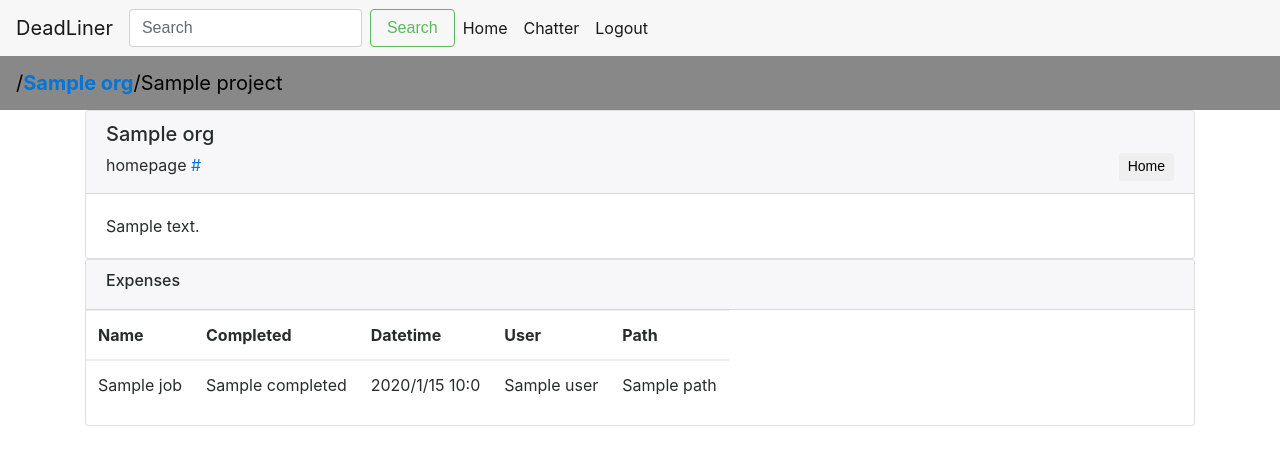
After one commit to maTORIx/deadliner, a Django app: template templates/task.html in a window 1280 px wide. The commit adds this page. Shown: the top 465 px of the page. Run offline with Django 3.2, Linux system fonts and the light colour scheme; the template is opened without the code that fills it: most values are stand-ins (such as "Sample title", 1, 10 or a date in 2020); some libraries are stand-ins or nearby versions.

Commit message:
add get method in view task

```diff
--- a/deadliner/settings.py
+++ b/deadliner/settings.py
@@ -110,15 +110,15 @@ AUTH_PASSWORD_VALIDATORS = [
 # Internationalization
 # https://docs.djangoproject.com/en/1.9/topics/i18n/
 
-LANGUAGE_CODE = 'en-us'
+LANGUAGE_CODE = 'ja'
 
-TIME_ZONE = 'UTC'
+TIME_ZONE = 'Asia/Tokyo'
 
 USE_I18N = True
 
 USE_L10N = True
 
-USE_TZ = True
+USE_TZ = False
 
 
 # Static files (CSS, JavaScript, Images)
--- a/templates/job.html
+++ b/templates/job.html
@@ -107,7 +107,7 @@
     <div class="col-lg-12">
       <div class="card">
         <div class="card-header">
-          <h6>Task</h6>
+          <h6>Recent Task</h6>
         </div>
         <table class="table table-responsive table-borderd" style="overflow-y: auto;max-height:500px;">
           <thead>
@@ -124,7 +124,7 @@
               <tr>
                 <td>{{task.job.title}}</td>
                 <td>{{task.data.completed}}</td>
-                <td>{{task.data.date_update.year}}/{{task.data.date_update.month}}/{{task.data.date_update.day}} {{task.data.date_update.hour}}:{{task.data.date_update.minute}}</td>
+                <td>{{task.data.date_update}}</td>
                 <td>{{task.user.name}}</td>
                 <td>{{task.path}}</td>
               </tr>
@@ -266,7 +266,7 @@
           </div>
           <div class="form-group">
             <label>Money</label>
-            <input type="number" name="money" maxlength=255"" class="form-control" placeholder="Enter money" required/>
+            <input type="text" name="money" maxlength=255"" class="form-control" placeholder="Enter money" required/>
           </div>
           {{job.id}}
           <input type="hidden" name="job_id" value="{{job.id}}">
--- a/templates/project.html
+++ b/templates/project.html
@@ -94,7 +94,7 @@
     <div class="col-lg-12">
       <div class="card">
         <div class="card-header">
-          <h6>Task</h6>
+          <h6>Recent Task</h6>
         </div>
         <table class="table table-responsive table-borderd" style="overflow-y: auto;max-height:500px;">
           <thead>
@@ -111,7 +111,7 @@
               <tr>
                 <td>{{task.job.title}}</td>
                 <td>{{task.data.completed}}</td>
-                <td>{{task.data.date_update.year}}/{{task.data.date_update.month}}/{{task.data.date_update.day}} {{task.data.date_update.hour}}:{{task.data.date_update.minute}}</td>
+                <td>{{task.data.date_update}}</td>
                 <td>{{task.user.name}}</td>
                 <td>{{task.path}}</td>
               </tr>
--- /dev/null
+++ b/templates/task.html
@@ -0,0 +1,59 @@
+{% extends 'layout.html' %}
+
+{% block content %}
+{% load method_override %}
+<nav class="navbar navbar-inverse" style="background-color: {{org.color}}">
+  <div class="navbar-brand" style="color: #000000;">/<a href="/org/{{org.name}}"><b>{{org.name}}</b></a>/{{project.title}}</div>
+</nav>
+<div class="container">
+  <div class="row">
+    <div class="col-lg-12">
+      <div class="card">
+        <div class="card-header">
+          <h5>{{org.name}}</h5>
+          <div>homepage
+            <a href="{{org.link_homepage}}">{{org.link_homepage}}</a>
+            <a href="/org/{{org.name}}"><button class="btn btn-default btn-sm float-right">Home</button></a>
+          </div>
+        </div>
+        <div class="card-block">
+          <div>{{org.description}}</div>
+        </div>
+      </div>
+    </div>
+  </div>
+  <div class="row">
+    <div class="col-lg-12">
+      <div class="card">
+        <div class="card-header">
+          <h6>Expenses</h6>
+        </div>
+        <div class="class-block">
+          <table class="table table-responsive table-borderd" style="overflow-y: auto;max-height:500px;">
+            <thead>
+              <tr>
+                <th>Name</th>
+                <th>Completed</th>
+                <th>Datetime</th>
+                <th>User</th>
+                <th>Path</th>
+              </tr>
+            </thead>
+            <tbody>
+              {% for task in tasks %}
+                <tr>
+                  <td>{{task.job.title}}</td>
+                  <td>{{task.data.completed}}</td>
+                  <td>{{task.data.date_update.year}}/{{task.data.date_update.month}}/{{task.data.date_update.day}} {{task.data.date_update.hour}}:{{task.data.date_update.minute}}</td>
+                  <td>{{task.user.name}}</td>
+                  <td>{{task.path}}</td>
+                </tr>
+              {% endfor %}
+            </tbody>
+          </table>
+        </div>
+      </div>
+    </div>
+  </div>
+</div>
+{% endblock %}
```
Also changed, not shown: myapp/models.py (+27 -1 lines), myapp/views.py (+32 -14 lines), templates/organization.html (+6 -5 lines).
